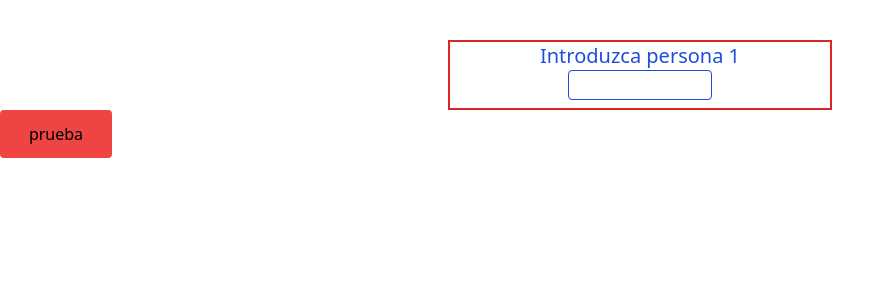
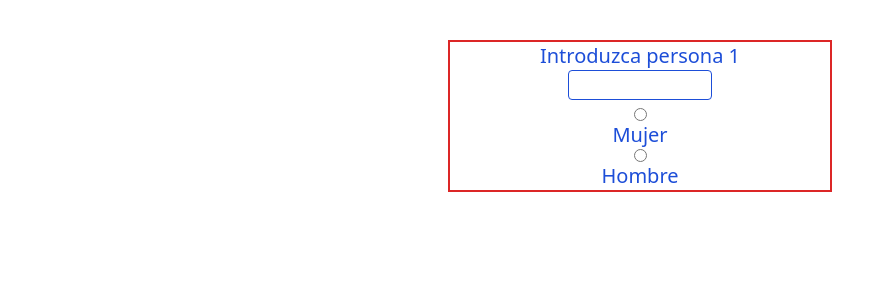
Before and after one commit to cordark81/MatchMaker, a Vue app in the folder project/: page / in a window 1280 px wide. Both pictures are taken after a click on the button "Aceptar". Shown: the top 300 px of the page, without its empty margins (0-895 px from the left). Built offline with nearby package versions, Linux system fonts and the light colour scheme.

Commit message:
app al 80 % funcionalidad genero

```diff
--- a/project/src/App.vue
+++ b/project/src/App.vue
@@ -6,10 +6,15 @@
         <button @click="addPerson" class=" bg-red-500 w-28 h-12 rounded">Aceptar</button>
       </div>
     </div>
-    <div class="flex flex-col" v-show="introPerson">
-      <introducePerson @enterPerson="aceptPerson" :maxNumber=maxPerson />
+    <div class="flex flex-col items-center" v-show="introPerson">
+      <introducePerson @enterPerson="aceptPerson" :maxNumber=maxPerson @aceptSee=changeButtonSee />
+      <div v-show="buttonSee">
+        <button @click="photoPerson(listPerson)" class=" bg-red-500 w-28 h-12 rounded mt-10">ver</button>
+      </div>
     </div>
-    <button @click="photoPerson(listPerson)" class=" bg-red-500 w-28 h-12 rounded">prueba</button>
+    <div v-show="detailPerson" class="mt-10 ml-10 flex flex-row gap-10 flex-wrap justify-center" >
+      <detailsPerson v-for="person in listPerson" :key="person.name" :name=person.name :photo=person.photo />
+    </div>
   </div>
 </template>
 
@@ -18,15 +23,19 @@ import axios from "axios";
 import { ref } from 'vue';
 import howPerson from './components/howPerson.vue';
 import introducePerson from "./components/introducePerson.vue";
+import detailsPerson from "./components/detailsPerson.vue";
 
 let maxPerson = ref();
 let listPerson = ref([]);
 let introPerson = ref();
 let howManyPerson = ref(true);
+let buttonSee = ref();
+let detailPerson = ref(false);
 
-const aceptPerson = (name) => {
+const aceptPerson = (name,gender) => {
 
-  listPerson.value.push(name);
+  listPerson.value.push([name,gender]);
+
 
 };
 
@@ -35,22 +44,27 @@ const updatePerson = (number) => maxPerson.value = number;
 const addPerson = () => { introPerson.value = true; howManyPerson.value = false };
 
 const photoPerson = async (lista) => {
-  const res = await axios.get(`https://randomuser.me/api/?results=${lista.length}`);
+  let auxArray=[];
 
-  joinPersonPhoto(lista, res.data);
+  for (let index = 0; index < listPerson.value.length; index++) {
 
+    const res = await axios.get(`https://randomuser.me/api/?gender=${lista[index][1]}`);
+
+    auxArray.push({"name": lista[index][0], "photo": res.data.results[0].picture.large})
+  }
+
+  listPerson.value=auxArray;
+
+  introPerson.value = false;
+  detailPerson.value = true;
 
 }
 const joinPersonPhoto = (lista, response) => {
 
-  lista=lista.map((el,index)=>{return{"name": el,"photo":response.results[index].picture.large}});
-
-
-
+  listPerson.value = lista.map((el, index) => { return { "name": el, "photo": response.results[index].picture.large } });
 
 };
 
-
-
+const changeButtonSee = (status) => buttonSee.value = status;
 
 </script>
--- /dev/null
+++ b/project/src/components/detailsPerson.vue
@@ -0,0 +1,34 @@
+<template>
+
+    <div class="flex flex-col pt-5 items-center w-56 h-56 rounded border-2 border-blue-900">
+        <div>
+            <h1>Nombre: {{ rName }}</h1>
+        </div>
+        <div class="mb-5 mt-5 mx-2">
+            <img class="rounded-full" :src=rPhoto alt="foto perfil">
+        </div>
+    </div>
+
+</template>
+
+<script setup>
+
+import { ref } from 'vue';
+
+
+let rName = ref(props.name);
+let rPhoto = ref(props.photo);
+
+
+const props = defineProps({
+    name: {
+        type: String,
+
+
+    }, photo: {
+        type: String,
+
+    }
+})
+
+</script>
--- a/project/src/components/introducePerson.vue
+++ b/project/src/components/introducePerson.vue
@@ -4,7 +4,11 @@
             <div class="flex flex-col text-xl text-blue-700 items-center">
                 <label for="name">Introduzca persona {{ contador }}</label>
                 <input v-model="enter" @keyup.enter="enterPerson" type="text" name="name"
-                    class="rounded border mb-2 border-blue-700 w-36 text-center" >
+                    class="rounded border mb-2 border-blue-700 w-36 text-center">
+                <input type="radio" id="uno" value="female" name="gender" :checked="resetCheck" v-model="radioButton">
+                <label for="uno">Mujer</label>
+                <input type="radio" id="Dos" value="male" name="gender" :checked="resetCheck" v-model="radioButton">
+                <label for="Dos">Hombre</label>
             </div>
         </div>
     </div>
@@ -14,6 +18,8 @@
 import { ref } from 'vue';
 
 let contador = ref(1);
+let resetCheck = ref();
+let radioButton = ref();
 
 const props = defineProps({
     maxNumber: {
@@ -24,14 +30,16 @@ const props = defineProps({
 
 let enter = ref();
 
-const emits = defineEmits(['enterPerson'])
+const emits = defineEmits(['enterPerson', 'aceptSee'])
 
 const enterPerson = () => {
 
-    emits("enterPerson", enter.value);
+    emits("enterPerson", enter.value,radioButton.value);
 
-    contador.value != props.maxNumber ? contador.value++ : console.log("número de nombres al máximo");
-    enter.value="";
+    contador.value != props.maxNumber ? contador.value++ : emits("aceptSee", true);
+    enter.value = "";
+
+
 
 }
 
```
